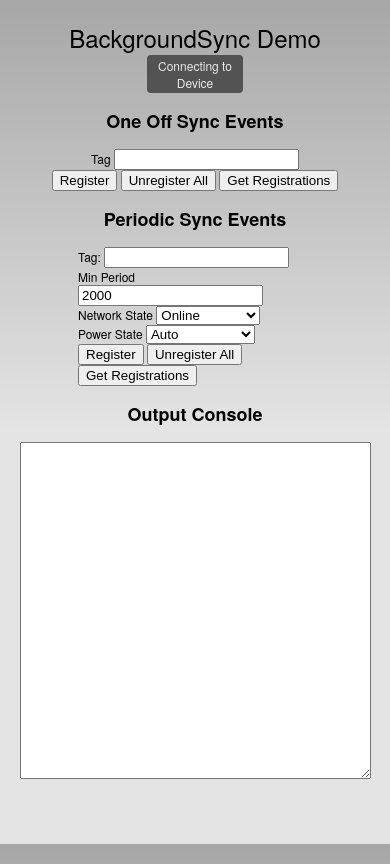
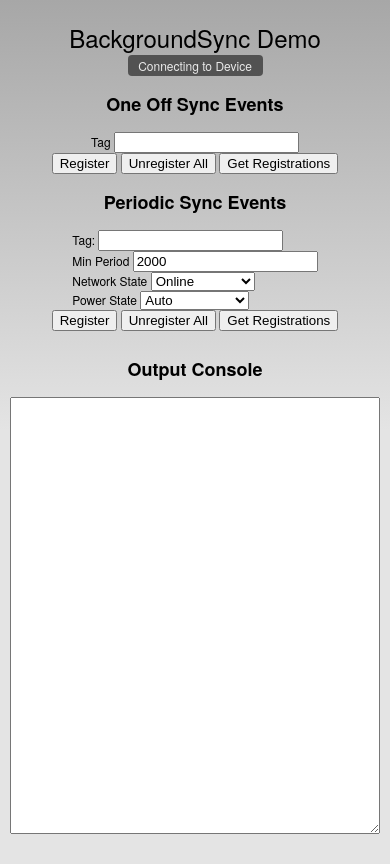
Before and after one commit to MobileChromeApps/cordova-plugin-service-worker-background-sync, a plain HTML site: page index.html in a window 390 px wide. Drawn offline with Linux system fonts and the light colour scheme.

Commit message:
Updated style

```diff
--- a/css/index.css
+++ b/css/index.css
@@ -48,11 +48,18 @@ body {
 
 /* Portrait layout (default) */
 .app {
-    position:absolute;             /* position in the center of the screen */
+    position: absolute;
     height:100%;                   /* text area height */
     width:100%;                   /* text area width */
     text-align:center;
     padding:20px 0px 0px 0px;
+    display: flex;
+    display: -webkit-flex;
+    -webkit-flex-direction: column;
+    flex-direction: column;
+    -webkit-justify-content: center;
+    justify-content: center;
+    -webkit-box-sizing: border-box;
 }
 
 /* Landscape layout (with min-width) */
@@ -75,8 +82,8 @@ h1 {
 }
 
 .heading {
-    width: 80%;
-    padding-left: 10%;
+    -webkit-flex: 0 1 auto;
+    flex: 0 1 auto;
 }
 
 .event {
@@ -118,20 +125,28 @@ h1 {
 }
 
 .output {
-    width: 100%;
-    height: 40%;
+    -webkit-flex: 1 1 auto;
+    flex: 1 1 auto;
+    padding: 10px;
+    display: flex;
+    display: -webkit-flex;
+    -webkit-flex-direction: column;
 }
-.outputText {
-    width: 90%;
-    height: 100%;
-    -webkit-box-sizing: border-box;
+
+#mainPage {
+    -webkit-flex: 0 1 auto;
+    flex: 0 1 auto;
 }
+
+#console {
+    -webkit-flex: 1 1 auto;
+}
+
 .PSync {
     display: -webkit-box;
     -webkit-box-pack:center;
     -webkit-box-aligh:center;
 }
 .PSyncInner {
-    width: 60%;
     text-align: left;
 }
--- a/index.html
+++ b/index.html
@@ -25,7 +25,7 @@
         <!-- WARNING: for iOS 7, remove the width=device-width and height=device-height attributes. See https://issues.apache.org/jira/browse/CB-4323 -->
         <meta name="viewport" content="user-scalable=no, initial-scale=1, maximum-scale=1, minimum-scale=1, width=device-width, height=device-height, target-densitydpi=device-dpi" />
         <link rel="stylesheet" type="text/css" href="css/index.css" />
-        <title>Hello World</title>
+        <title>Background Sync Demo</title>
     </head>
     <body>
         <div class="app">
@@ -73,16 +73,16 @@
 				<option value="avoid-draining">Avoid Draining</option>
 			    </select>
 			</div>
-			<div class="PBtns">
-			    <button id="PRegister">Register</button>
-			    <button id="PUnregister">Unregister All</button>
-			    <button id="PGet">Get Registrations</button>
-			</div>
 		    </div>
 		</div>
+		<div class="PBtns">
+		    <button id="PRegister">Register</button>
+		    <button id="PUnregister">Unregister All</button>
+		    <button id="PGet">Get Registrations</button>
+		</div>
 	    </div>
-	    <h2>Output Console</h2>
 	    <div class="output">
+		<h2>Output Console</h2>
 		<textarea id="console" readonly class="outputText"></textarea>
 	    </div>
         </div>
```
